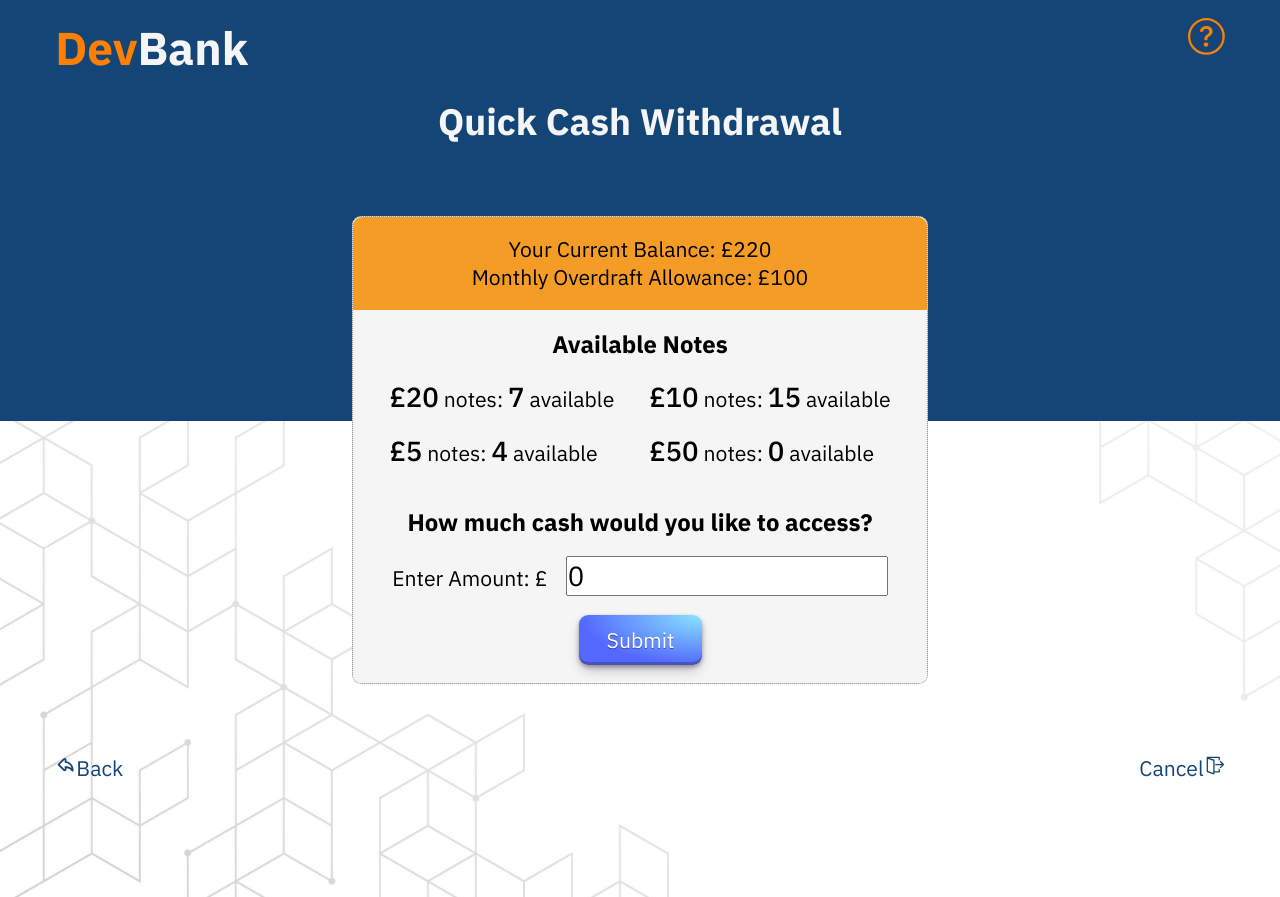
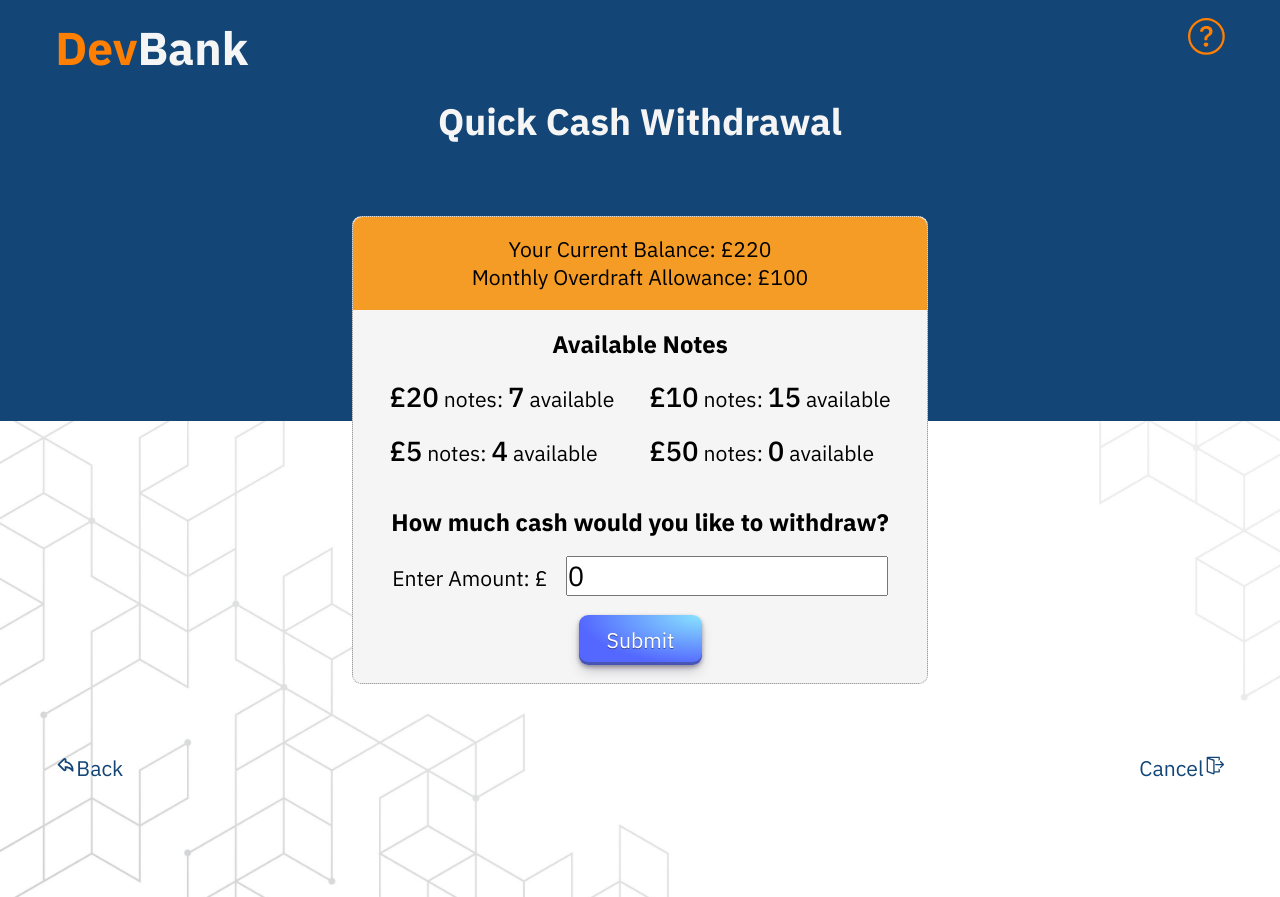
Before and after one commit to anh-8922/atm-machine-dev-bank, a React (Create React App) app: page /user/transaction-types/cash-withdrawals in a window 1280 px wide. Built offline with nearby package versions, Linux system fonts and the light colour scheme.

Commit message:
fixed content

```diff
--- a/src/Components/CashWithdrawals.js
+++ b/src/Components/CashWithdrawals.js
@@ -156,7 +156,7 @@ export default function CashWithdraw() {
           </div>
 
           <div className='withdraw-input'>
-            <h2 style={{ fontSize: '1.3rem' }}>How much cash would you like to access?</h2>
+            <h2 style={{ fontSize: '1.3rem' }}>How much cash would you like to withdraw?</h2>
             <label>
               <span style={{ paddingRight: '1rem' }}>Enter Amount: £</span>
               <input style={{ fontSize: '1.5rem' }}
```
